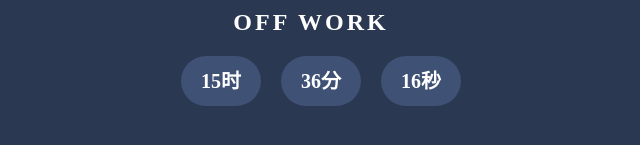
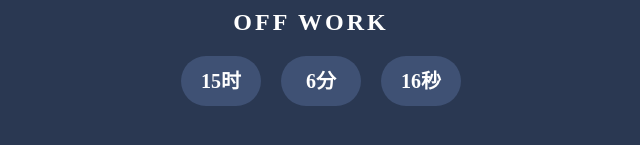
Before and after one commit to Berlin-blog/Berlin-blog.github.io, a plain HTML site: page workoff.html in a window 1280 px wide. Shown: the part 311-456 px from the top of the page, 329-969 px from the left. Drawn offline with Linux system fonts and the light colour scheme.

Commit message:
Update workoff.html

```diff
--- a/workoff.html
+++ b/workoff.html
@@ -62,7 +62,7 @@
     <script>
         function showTime() {
             var spans = document.querySelectorAll('span');
-            var endTime = new Date(new Date().toLocaleDateString()).getTime() + 18 * 60 * 60 * 1000;
+            var endTime = new Date(new Date().toLocaleDateString()).getTime() + 17 * 60 * 60 * 1000 + 30 * 60 * 1000;
             var newTime = new Date().getTime();
             var diffTime = (endTime - newTime) / 1000;
             var honur = parseInt(diffTime / 60 / 60 % 24);
```
